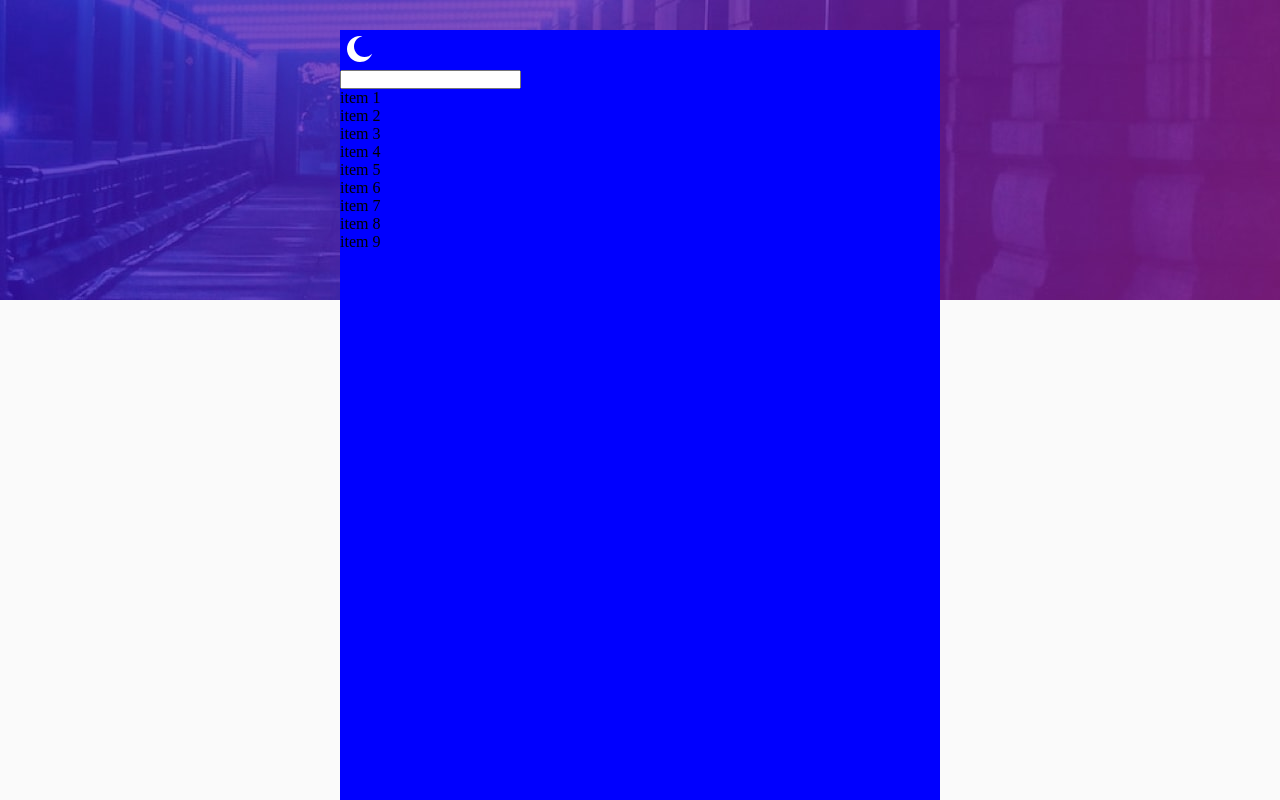
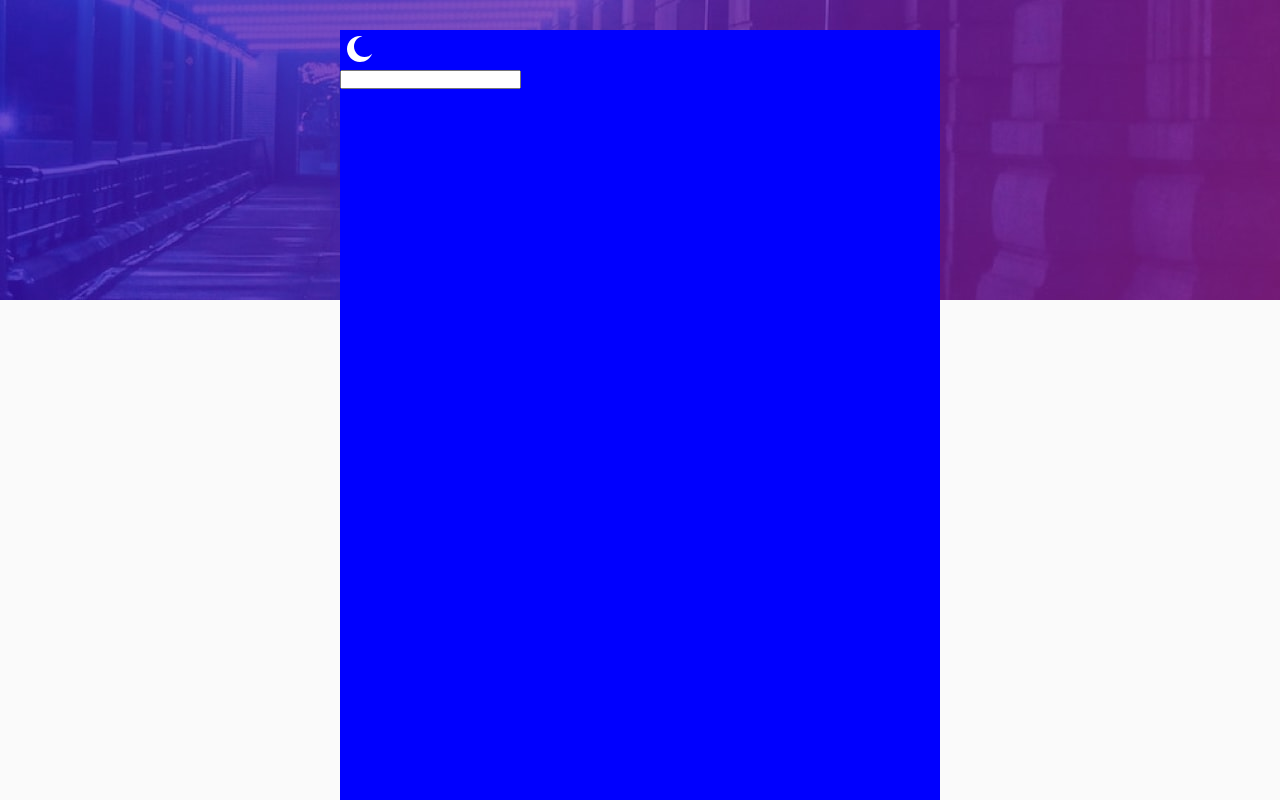
Before and after one commit to jonasalberton/todo-list, a React (Vite) app: page / in a window 1280 px wide. Shown: the top 800 px of the page. Built offline with nearby package versions, Linux system fonts and the light colour scheme.

Commit message:
feat: state

```diff
--- a/src/components/Input.tsx
+++ b/src/components/Input.tsx
@@ -1,21 +1,27 @@
 import { KeyboardEvent } from "react";
+import { Todo } from "../models/Todo";
 
-function Input() {
+type Props = {
+  onAddNew: (todo: Todo) => void
+}
+
+function Input(props: Props) {
   const enterKey = 'Enter';
 
-  function handleKeyPress(event: KeyboardEvent) {
+  function handleKeyPress(event: KeyboardEvent<HTMLInputElement>) {
     if (event.key !== enterKey) return;
 
-    console.log('Key is Enter');
-
-
-
+    const value = event.currentTarget.value;
+    props.onAddNew({id: 12, isCompleted: false, text: value});
   }
 
   return (
     <div>
-
-       <input onKeyPress={handleKeyPress} name="teste" type="text"></input>
+       <input
+        onKeyPress={handleKeyPress}
+        name="teste"
+        type="text">
+      </input>
     </div>
   );
 }
--- a/src/components/TodoList.tsx
+++ b/src/components/TodoList.tsx
@@ -1,15 +1,18 @@
 import { useState } from "react";
+import { Todo } from "../models/Todo";
 import Input from "./Input";
 
 function TodoList() {
-  const [todoList, setTodoList] = useState([1,2,3,4,5,6,7,8,9]);
+  const [todoList, setTodoList] = useState<Todo[]>([]);
 
-
+  function addTodo(todo: Todo) {
+    setTodoList([...todoList, todo])
+  }
 
   return (
     <div>
-      <Input></Input>
-      { todoList.map((item) => <div key={item}> item {item} </div>)}
+      <Input onAddNew={addTodo}></Input>
+      { todoList.map((item) => <div key={item.id}> item {item.text} </div>)}
     </div>
   );
 }
```
